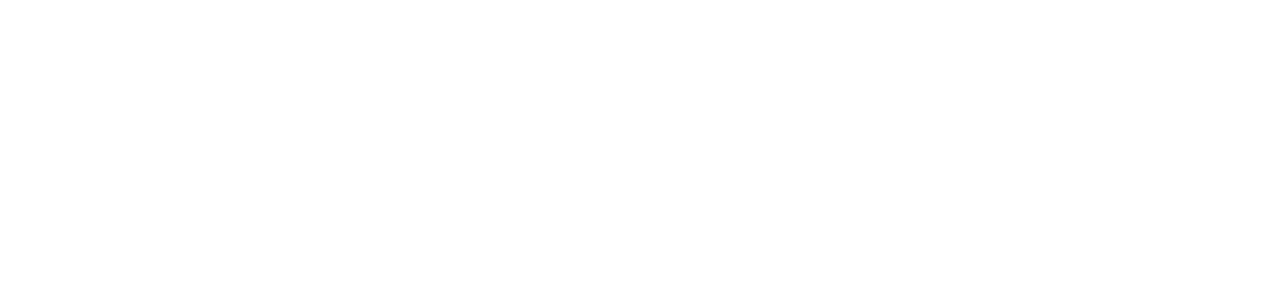
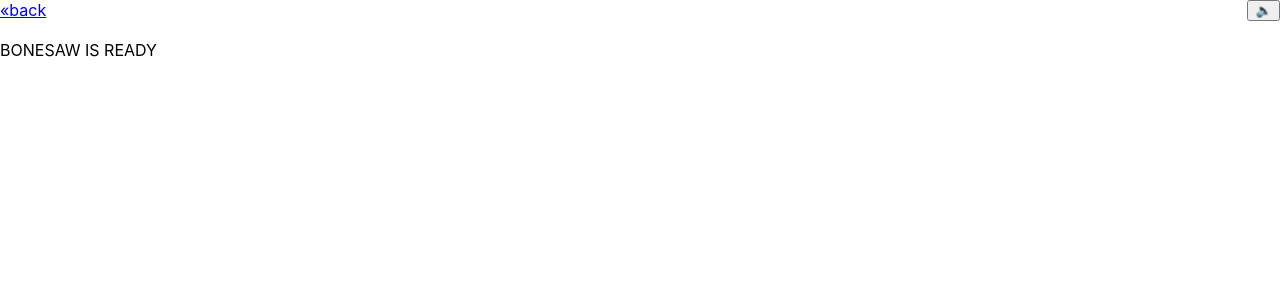
Before and after one commit to amyryanmanny/kideatingdirt.com, a React (Create React App) app in the folder packages/app/: page /bonesaw in a window 1280 px wide. Before the commit this address had no page. Shown: the top 300 px of the page. Built offline with nearby package versions, Linux system fonts and the light colour scheme.

Commit message:
Add BonesawPage

```diff
--- a/packages/app/src/App.tsx
+++ b/packages/app/src/App.tsx
@@ -4,16 +4,16 @@
   Routes,
 } from "react-router-dom";
 
-import TemplatePage from "./components/pages/Template";
+import BonesawPage from "./components/pages/Bonesaw";
 
 function App() {
   return (
     <div className="App">
       <Routes>
         <Route path="/" element={
-          <Link to="/template">Template</Link>
+          <Link to="/bonesaw">Bonesaw</Link>
         } />
-        <Route path="/template" element={<TemplatePage />} />
+        <Route path="/bonesaw" element={<BonesawPage />} />
       </Routes>
     </div>
   );
--- /dev/null
+++ b/packages/app/src/components/pages/Bonesaw.tsx
@@ -0,0 +1,15 @@
+import { Page } from '../Page';
+
+function BonesawPage() {
+  return (
+    <Page
+      title="bonesaw is ready"
+      content={
+        <>BONESAW IS READY</>
+      }
+      music="bonesaw.mp3"
+    />
+  )
+}
+
+export default BonesawPage;
```
Also changed, not shown: packages/app/src/components/pages/bonesaw.html (deleted, +0 -11 lines).
